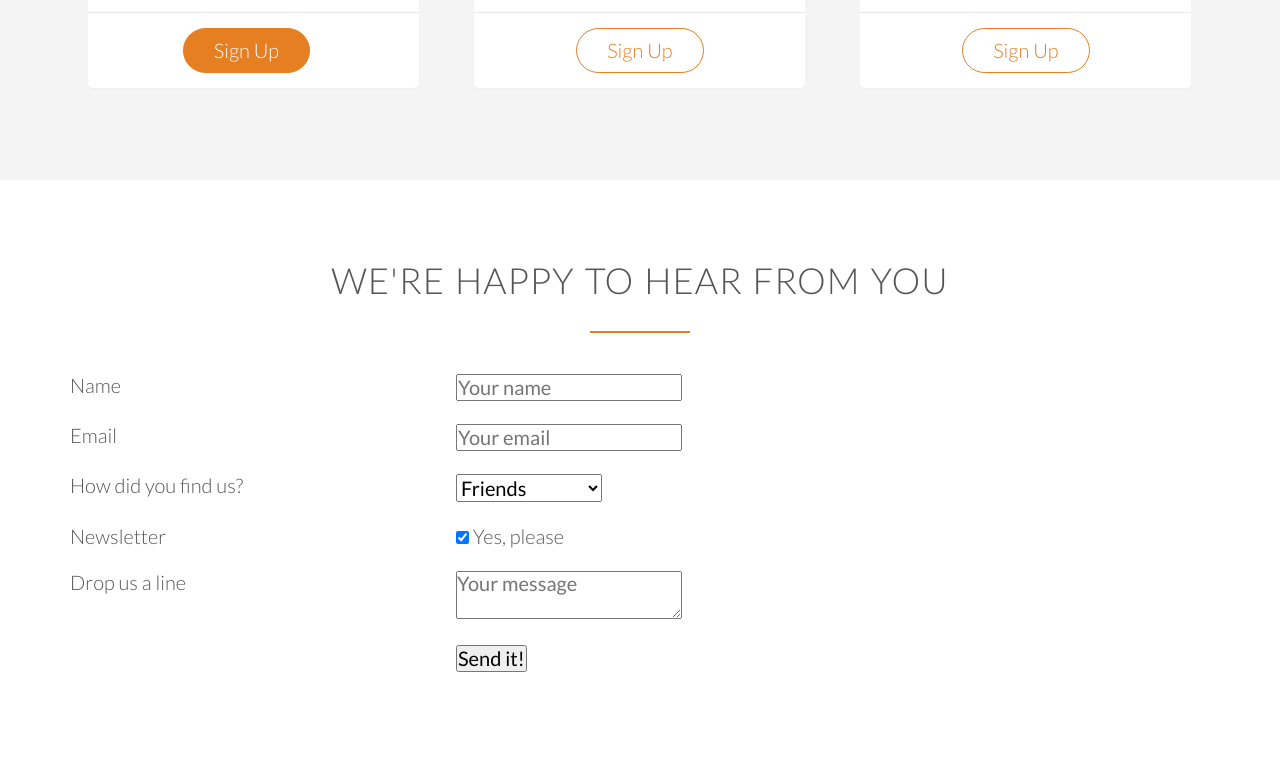
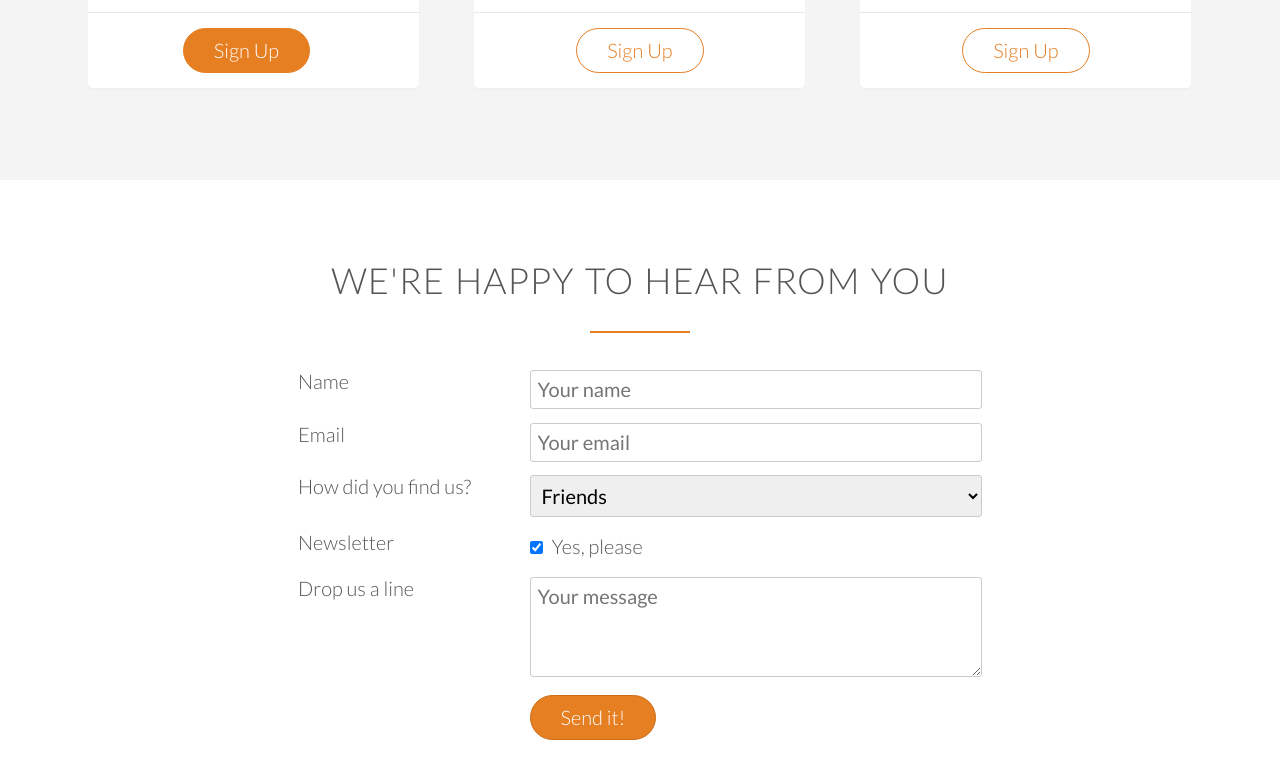
Before and after one commit to limon4ikas/OmniFood, a plain HTML site: page index.html in a window 1280 px wide. Shown: the part 4375-5154 px from the top of the page. Drawn offline with nearby package versions, Linux system fonts and the light colour scheme.

Commit message:
contact form done

```diff
--- a/resources/css/style.css
+++ b/resources/css/style.css
@@ -151,7 +151,8 @@ ion-icon {
 /*----------------------------------------*/
 
 .btn:link,
-.btn:visited {
+.btn:visited,
+input[type=submit] {
     display: inline-block;
     padding: 10px 30px;
     font-weight: 300;
@@ -161,7 +162,8 @@ ion-icon {
 }
 
 .btn-full:link,
-.btn-full:visited {
+.btn-full:visited,
+input[type=submit] {
     background-color: #e67e22;
     border: 1px solid #e67e22;
     color: #fff;
@@ -175,17 +177,21 @@ ion-icon {
 }
 
 .btn:hover,
-.btn:active {
+.btn:active,
+input[type=submit]:hover,
+input[type=submit]:active {
     background-color: #cf6d17;
 }
 
 .btn-full:hover,
-.btn-full:active {
+.btn-full:active,
+input[type=submit] {
     border: 1px solid #cf6d17;
 }
 
 .btn-ghost:hover,
-.btn-ghost:active {
+.btn-ghost:active,
+input[type=submit] {
     border: 1px solid #cf6d17;
     color: #fff;
 }
@@ -459,3 +465,28 @@ cite img {
 /*----------------------------------------*/
 /*CONTACT FORM*/
 /*----------------------------------------*/
+
+.contact-form {
+    width: 60%;
+    margin: 0 auto;
+}
+
+input[type=text],
+input[type=email],
+select,
+textarea {
+    width: 100%;
+    padding: 7px;
+    border-radius: 3px;
+    border: 1px solid #ccc;
+}
+
+textarea {
+    height: 100px;
+}
+
+input[type=checkbox] {
+    margin: 10px 5px 10px 0;
+}
+
+*:focus {outline: none;}
```
Also changed, not shown: index.html (+0 -13 lines).
